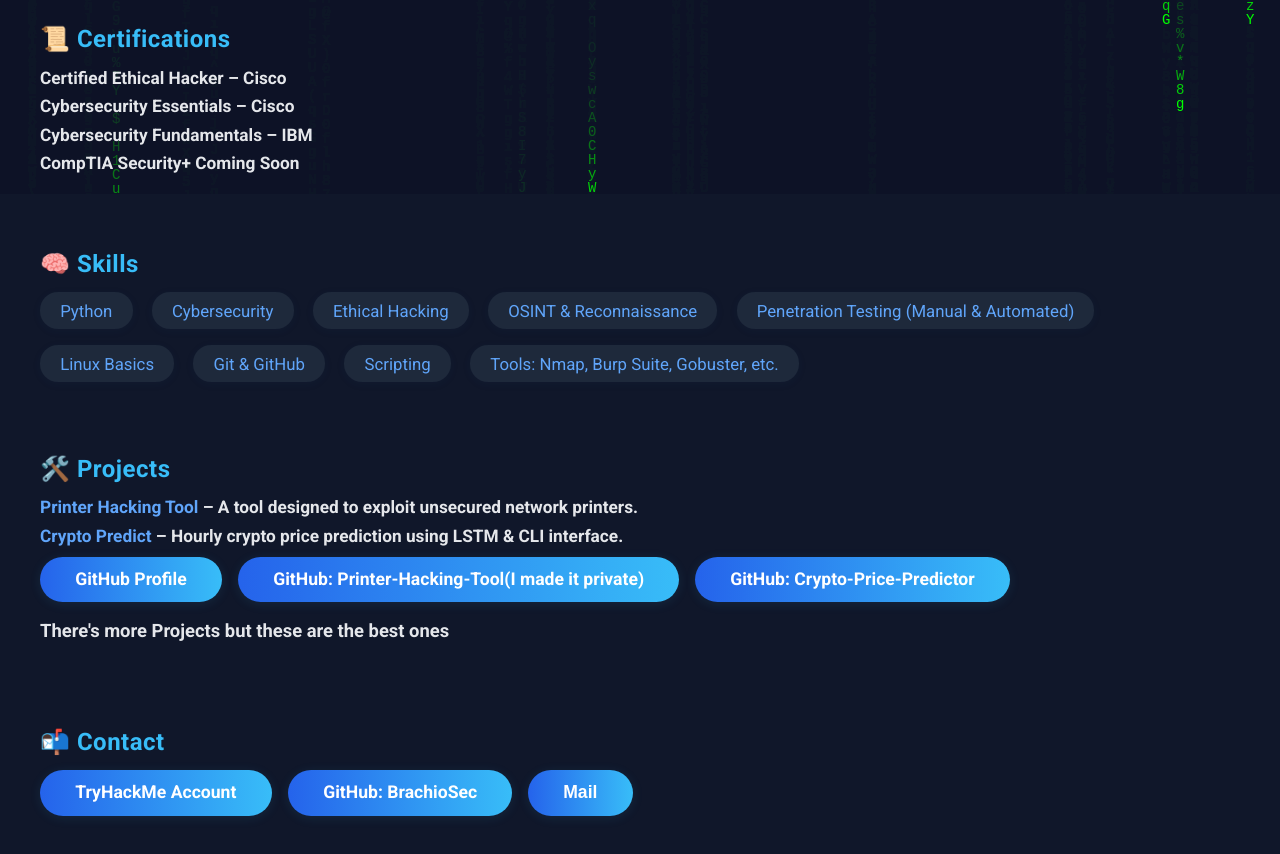
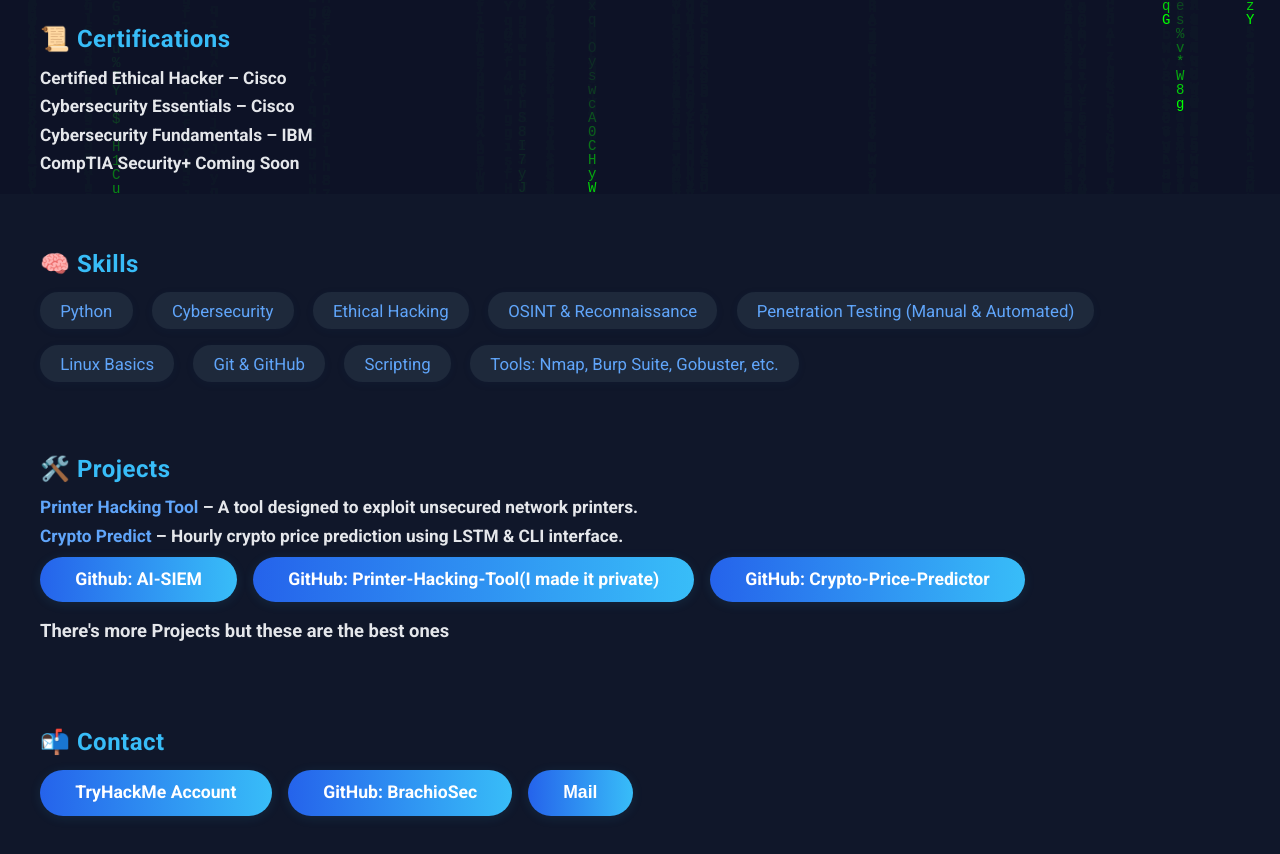
Before and after one commit to BrachioSec/brachiosec.github.io, a plain HTML site: page index.html in a window 1280 px wide. Shown: the part 606-1460 px from the top of the page. Drawn offline with Linux system fonts and the light colour scheme.

Commit message:
Update index.html

```diff
--- a/index.html
+++ b/index.html
@@ -254,9 +254,9 @@
       <div class="button-group">
         <a
           class="btn"
-          href="https://github.com/BrachioSec"
+          href="https://github.com/BrachioSec/AI-SIEM"
           target="_blank"
-          >GitHub Profile</a
+          >Github: AI-SIEM</a
         >
         <a
           class="btn"
```
